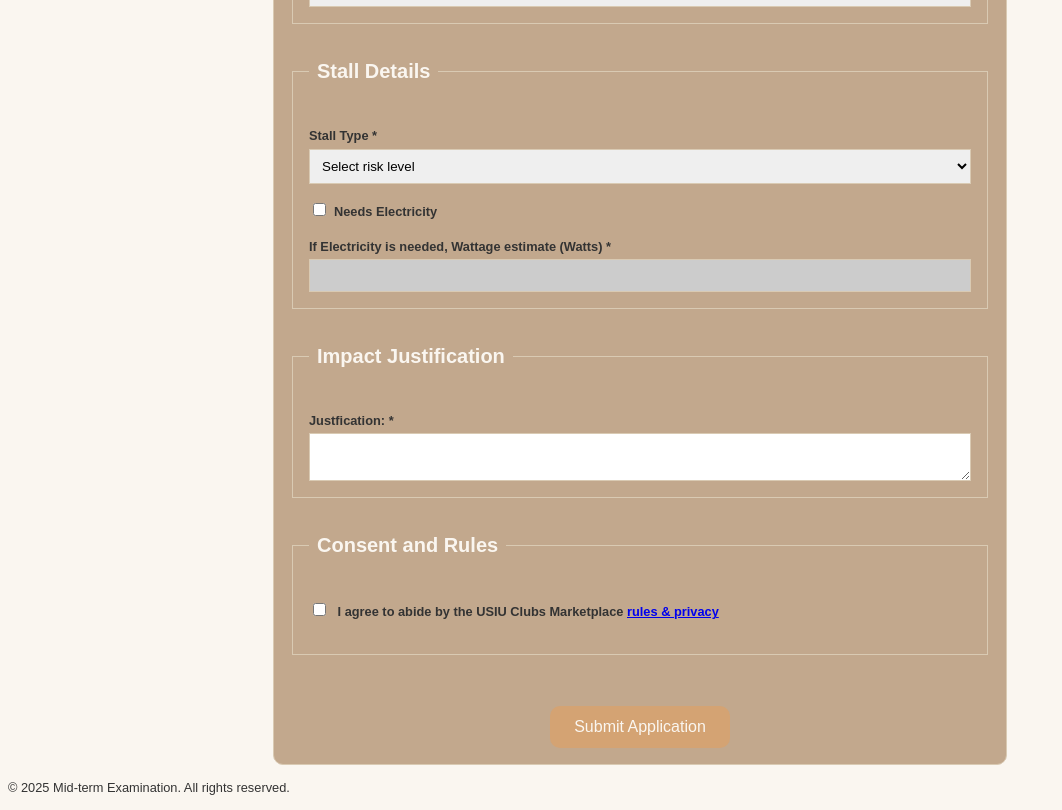
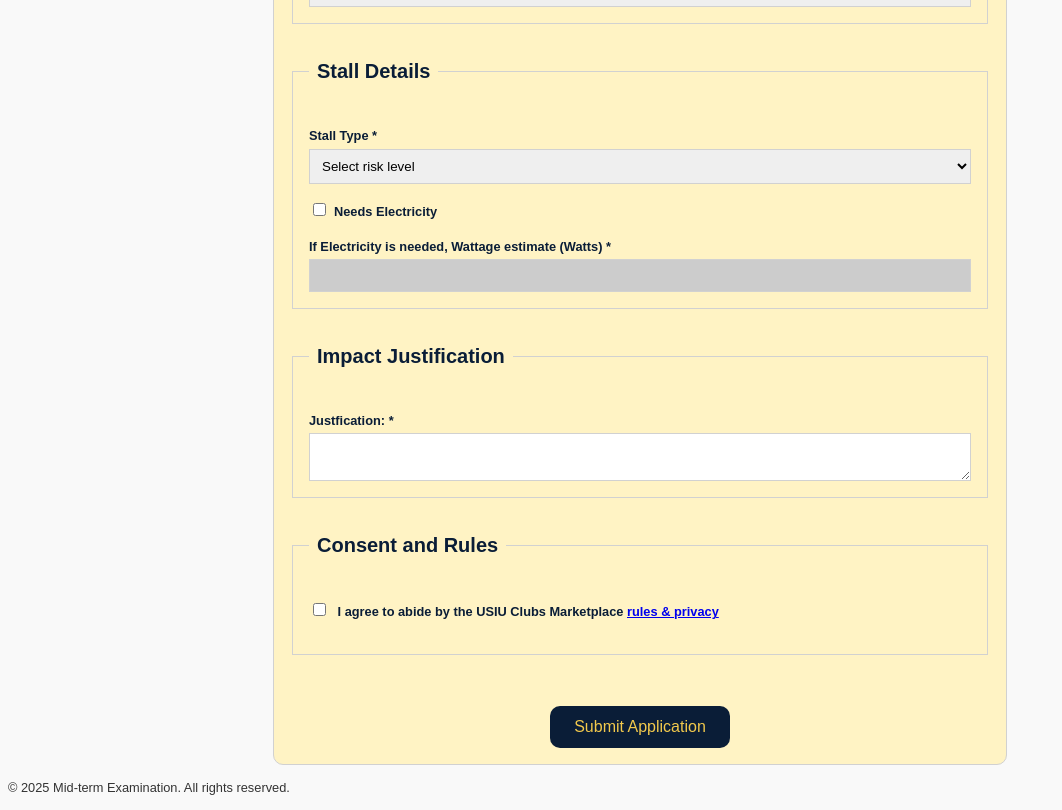
Before and after one commit to joshuaathian/form-assignment, a plain HTML site: page index.html in a window 1280 px wide. Shown: the part 554-1364 px from the top of the page, without its empty margins (0-1062 px from the left). Drawn offline with Linux system fonts and the light colour scheme.

Commit message:
Refactor CSS variables and styles
Updated CSS variables and styles for improved design.

```diff
--- a/style.css
+++ b/style.css
@@ -1,10 +1,10 @@
 :root {
-  --brand: #C2A88D;
-  --accent: #D4A373;
-  --text: #5A4D41;
-  --bg: #FAF6F0;
-  --border: #D9CAB3;
-  --highlight: #F4EAD5;
+  --brand: #F2C94C;     /* Mustard Yellow */
+  --accent: #F2994A;    /* Warm Amber */
+  --text: #0A1D37;      /* Navy Blue */
+  --bg: #F9F9F9;        /* Light Neutral Background */
+  --border: #D1D1D1;    /* Soft Gray Border */
+  --highlight: #FFF3C4; /* Pale Mustard */
 
   --max-width: 70ch;
   --radius: 10px;
@@ -15,11 +15,12 @@
   --space-3: 1.5rem;
   --space-4: 2rem;
 }
+
 body {
   font-family: Arial, sans-serif;
   line-height: 1.5;
-  background-color: var(--bg);;
-  color: var(--bg);
+  background-color: var(--bg);
+  color: var(--text);
 }
 
 /* Typography Scale */
@@ -45,7 +46,7 @@ h1 {
   height: auto;
   padding: 0.5rem 0.75rem;
   background: var(--brand);
-  color: var(--bg);
+  color: var(--text);
   z-index: 1000;
 }
 
@@ -55,7 +56,7 @@ h1 {
   padding: 0;
   display: flex;
   gap: 1px;
-  background-color: var(--brand);
+  background-color: var(--text);
   margin-left: -8px;
   margin-right: -16px;
 }
@@ -70,7 +71,8 @@ h1 {
 
 .primary-nav a:hover,
 .primary-nav a:focus {
-  background-color: var(--accent);
+  background-color: var(--brand);
+  color: var(--text);
 }
 
 .logo {
@@ -84,7 +86,7 @@ form {
   padding: var(--space-2);
   border: 1px solid var(--border);
   border-radius: var(--radius);
-  background-color: var(--brand);
+  background-color: var(--highlight);
 }
 
 fieldset {
@@ -96,10 +98,11 @@ fieldset {
 legend {
   font-weight: bold;
   padding: 0 var(--space-1);
+  color: var(--text);
 }
 
 .head {
-  color: var(--bg);
+  color: var(--text);
   font-size: 1.25rem;
   margin-bottom: 0.5rem;
   font-weight: bold;
@@ -109,6 +112,7 @@ label {
   display: block;
   margin-top: var(--space-2);
   font-weight: 650;
+  color: var(--text);
 }
 
 input[type="text"],
@@ -128,8 +132,8 @@ input[type="checkbox"] {
 }
 
 button {
-  background-color: var(--accent);
-  color: var(--bg);
+  background-color: var(--text);
+  color: var(--brand);
   border: none;
   padding: 0.75rem 1.5rem;
   border-radius: var(--radius);
@@ -137,6 +141,11 @@ button {
   font-size: 1rem;
   display: block;
   margin: 0 auto;
+}
+
+button:hover {
+  background-color: var(--accent);
+  color: var(--bg);
 }
 
 input[disabled] {
```
